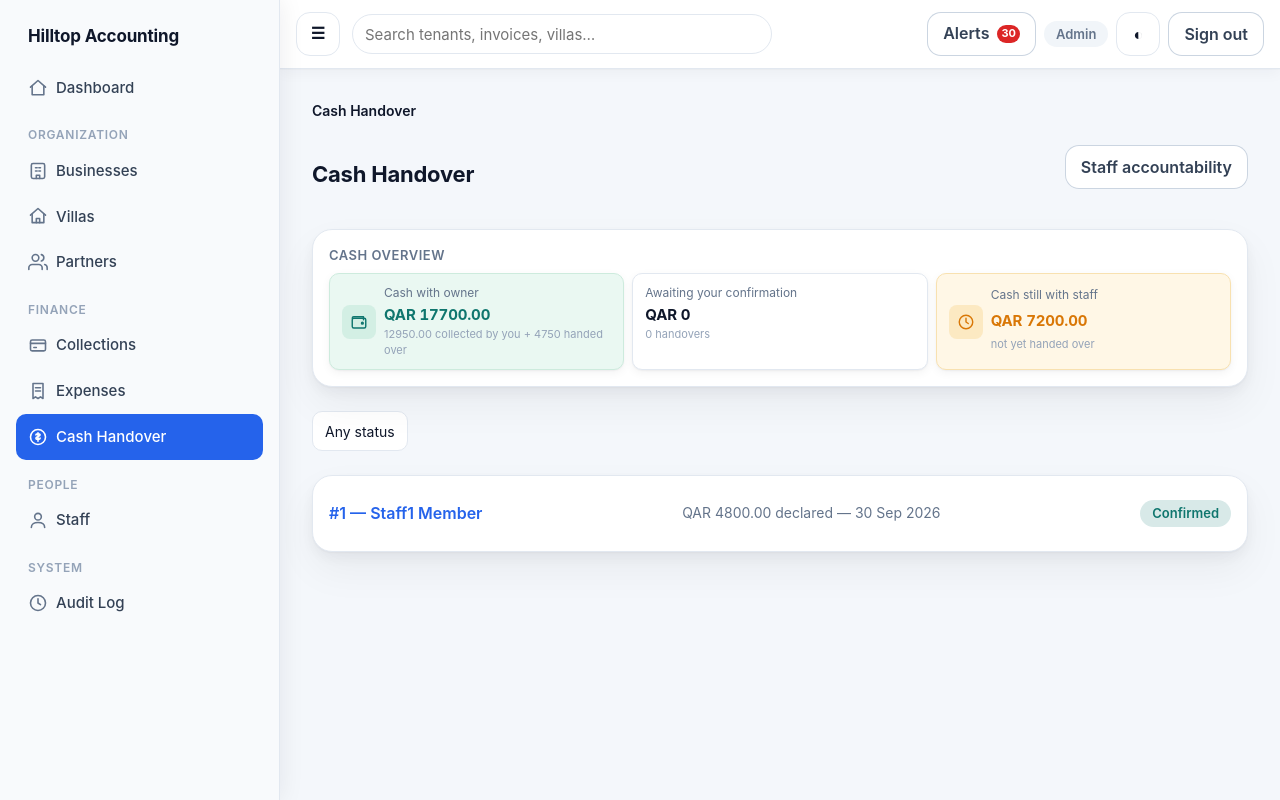
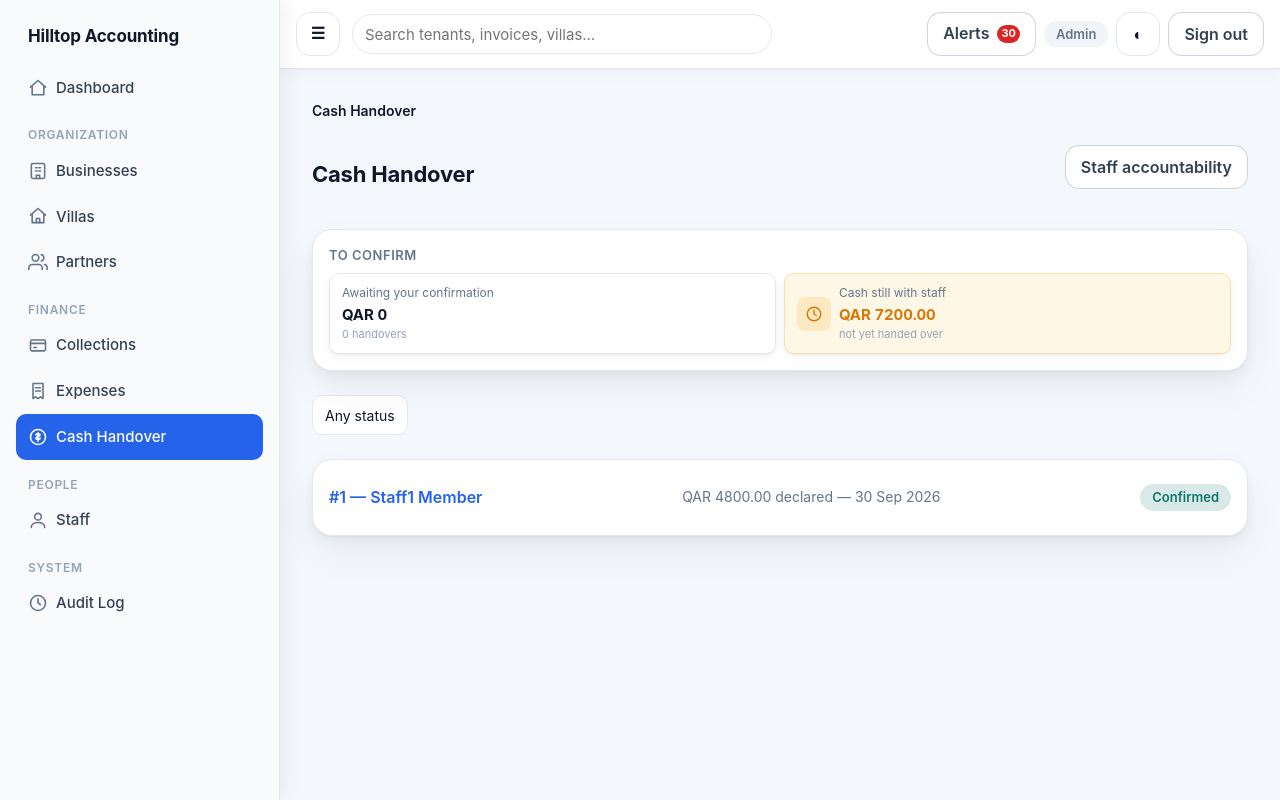
Before and after one commit to bthinkxdev/hilltopaccounts, a Django app: page /cash/ in a window 1280 px wide. Run offline with Django 5.2, Linux system fonts and the light colour scheme; a user stored in the database is signed in; data comes from the database, SQL or seed files in the repository; data that the repository does not hold is empty.

Commit message:
hided the cash with owner

```diff
--- a/apps/villas/tests_villa_stats.py
+++ b/apps/villas/tests_villa_stats.py
@@ -523,7 +523,7 @@ class ExpenseAndStaffTests(VillaStatsBase):
         page = self.client.get(reverse('cash:handover_list'))
         self.assertEqual((page.context['to_confirm_amount'], page.context['cash_with_staff']), (0, ZERO))
         self.assertEqual(page.context['owner_cash'], {'direct': RENT, 'from_staff': RENT, 'total': RENT * 2})
-        self.assertContains(page, 'Cash with owner')
+        self.assertNotContains(page, 'Cash with owner')  # the card is commented out in the template for now
 
     def test_accountability_lists_every_cash_collector_not_only_villa_staff(self):
         collect_rent(partition=self.p1, year=THIS_MONTH.year, month=THIS_MONTH.month, method='cash', collected_by=self.manager)
--- a/templates/cash/handover_list.html
+++ b/templates/cash/handover_list.html
@@ -12,8 +12,9 @@
 
   {% if can_view_accountability %}
   <div class="card">
-    <div class="card__title">{% if is_owner %}Cash overview{% else %}To confirm{% endif %}</div>
+    <div class="card__title">To confirm</div>
     <div class="grid--kpi">
+      {% comment %}
       {% if is_owner %}
       <div class="kpi" title="Cash you collected yourself plus the handovers you confirmed">
         <div class="kpi__label">Cash with owner</div>
@@ -21,6 +22,7 @@
         <div class="kpi__sub">{{ owner_cash.direct }} collected by you + {{ owner_cash.from_staff }} handed over</div>
       </div>
       {% endif %}
+      {% endcomment %}
       <a class="kpi" href="?status=submitted">
         <div class="kpi__label">Awaiting your confirmation</div>
         <div class="kpi__value {% if to_confirm_count %}kpi__value--warning{% endif %}">QAR {{ to_confirm_amount }}</div>
```
